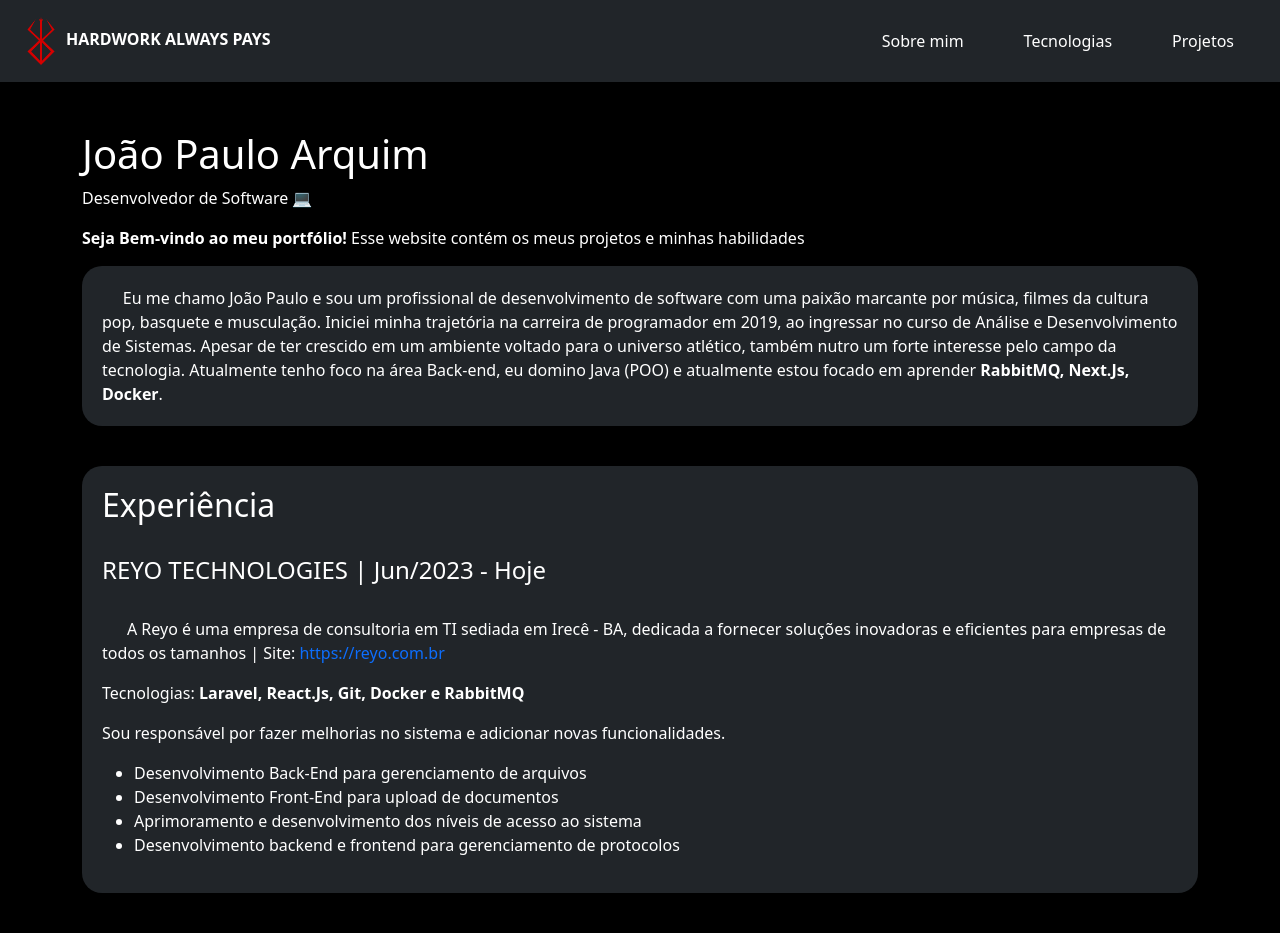
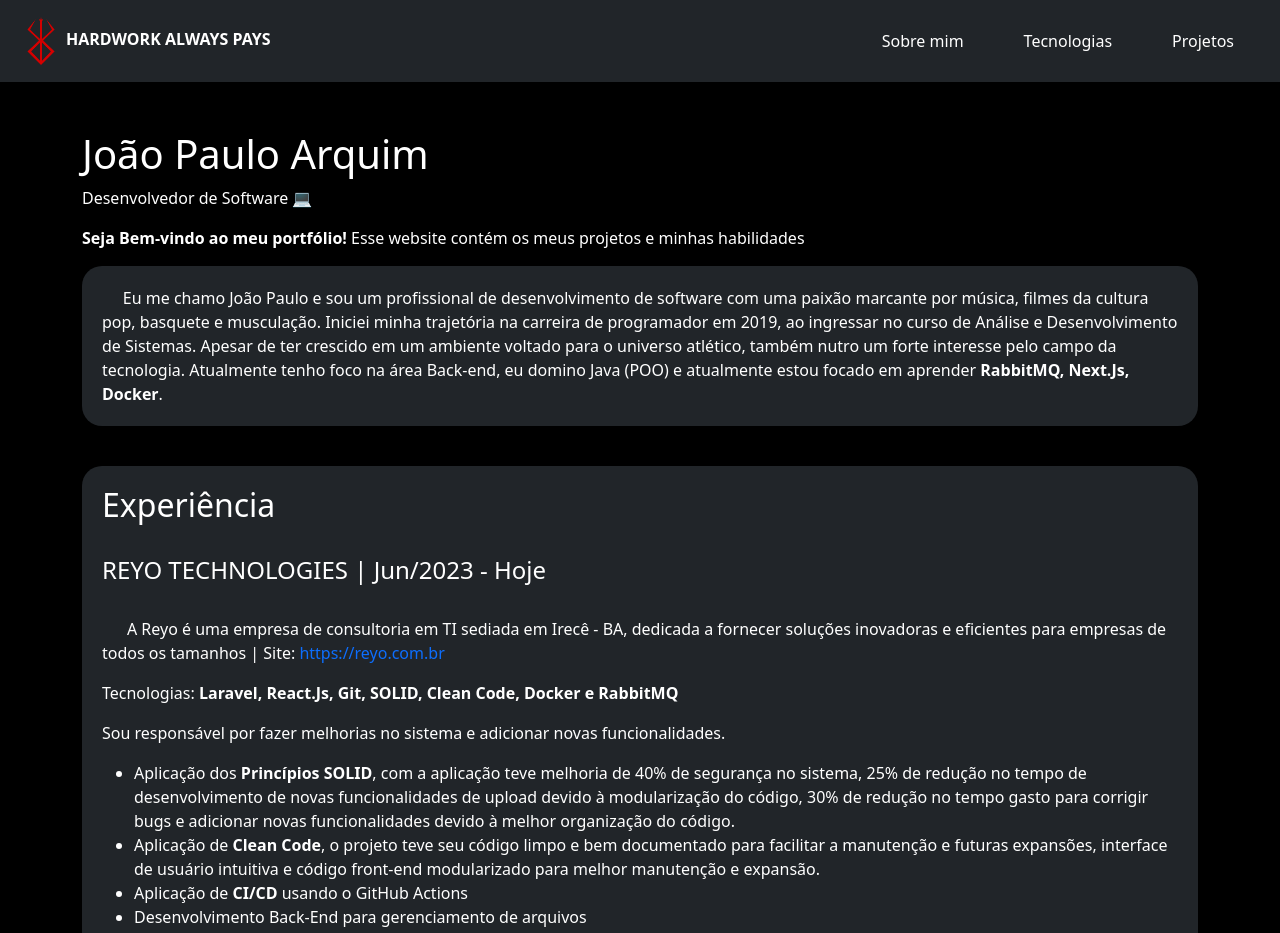
Before and after one commit to joaoparqum/next_portfolio, a Next.js app: page /home in a window 1280 px wide. Shown: the top 933 px of the page. Built offline with nearby package versions, Linux system fonts and the light colour scheme.

Commit message:
Adiciona habilidades

```diff
--- a/src/pages/home.tsx
+++ b/src/pages/home.tsx
@@ -23,13 +23,16 @@ export default function Home(){
 
                                 <p>&nbsp;&nbsp;&nbsp;&nbsp;&nbsp; A Reyo é uma empresa de consultoria em TI sediada em Irecê - BA, dedicada a fornecer soluções inovadoras e eficientes para empresas de todos os tamanhos | Site: <Link href="https://reyo.mydurable.com/pt" target="blank" className="link-exp">https://reyo.com.br</Link></p>
 
-                                <p>Tecnologias: <strong>Laravel, React.Js, Git, Docker e RabbitMQ</strong></p>
+                                <p>Tecnologias: <strong>Laravel, React.Js, Git, SOLID, Clean Code, Docker e RabbitMQ</strong></p>
                                 <p>Sou responsável por fazer melhorias no sistema e adicionar novas funcionalidades.</p>
                                 <ul>
+                                    <li>Aplicação dos <strong>Princípios SOLID</strong>, com a aplicação teve melhoria de 40% de segurança no sistema, 25% de redução no tempo de desenvolvimento de novas funcionalidades de upload devido à modularização do código, 30% de redução no tempo gasto para corrigir bugs e adicionar novas funcionalidades devido à melhor organização do código.</li>
+                                    <li>Aplicação de <strong>Clean Code</strong>, o projeto teve seu código limpo e bem documentado para facilitar a manutenção e futuras expansões, interface de usuário intuitiva e código front-end modularizado para melhor manutenção e expansão.</li>
+                                    <li>Aplicação de <strong>CI/CD</strong> usando o GitHub Actions </li>
                                     <li>Desenvolvimento Back-End para gerenciamento de arquivos</li>
                                     <li>Desenvolvimento Front-End para upload de documentos</li>
                                     <li>Aprimoramento e desenvolvimento dos níveis de acesso ao sistema</li>
-                                    <li>Desenvolvimento backend e frontend para gerenciamento de protocolos</li>
+                                    <li>Desenvolvimento Back-end e Front-end para gerenciamento de protocolos</li>
                                 </ul>
                             </section>
                         </div>
```
